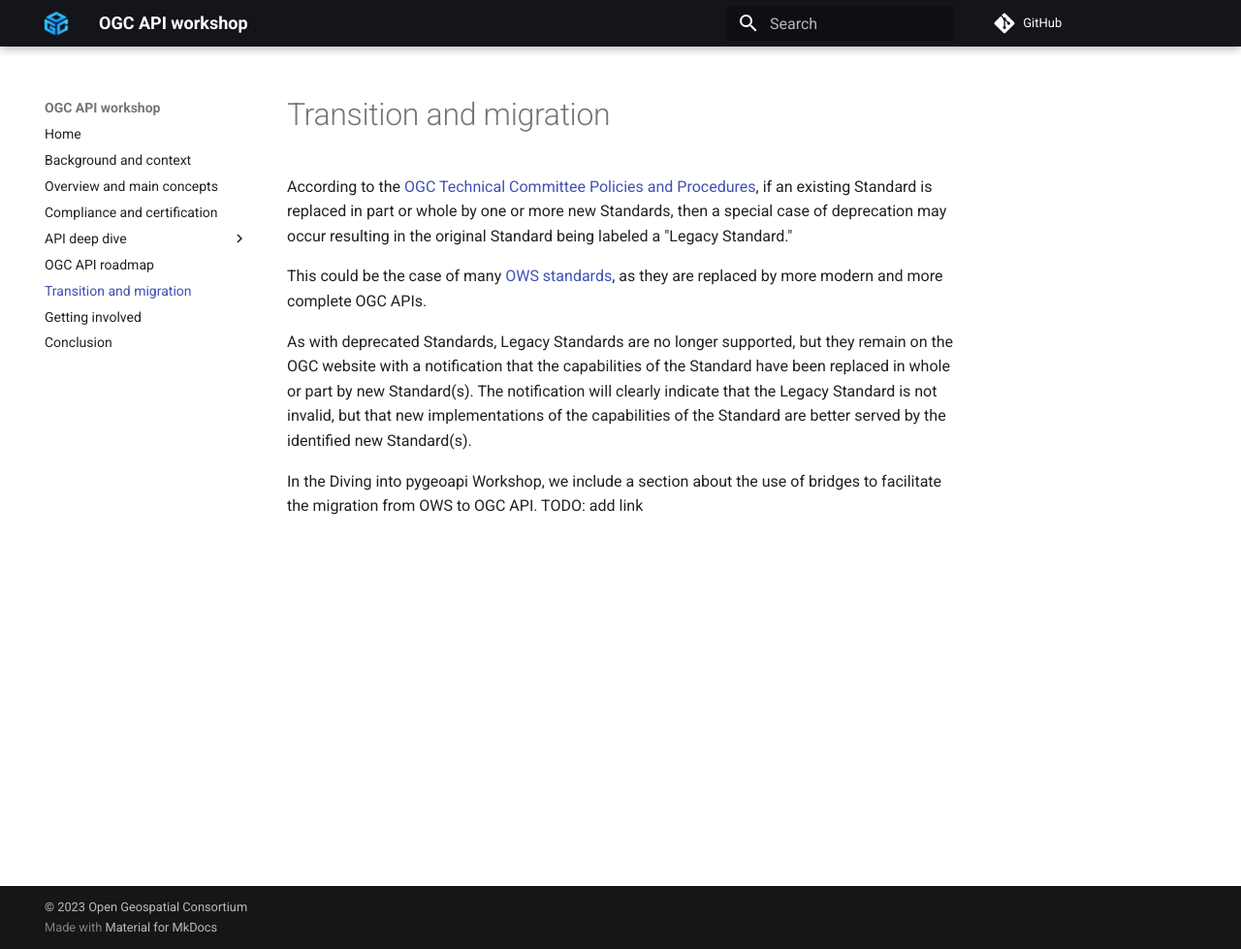
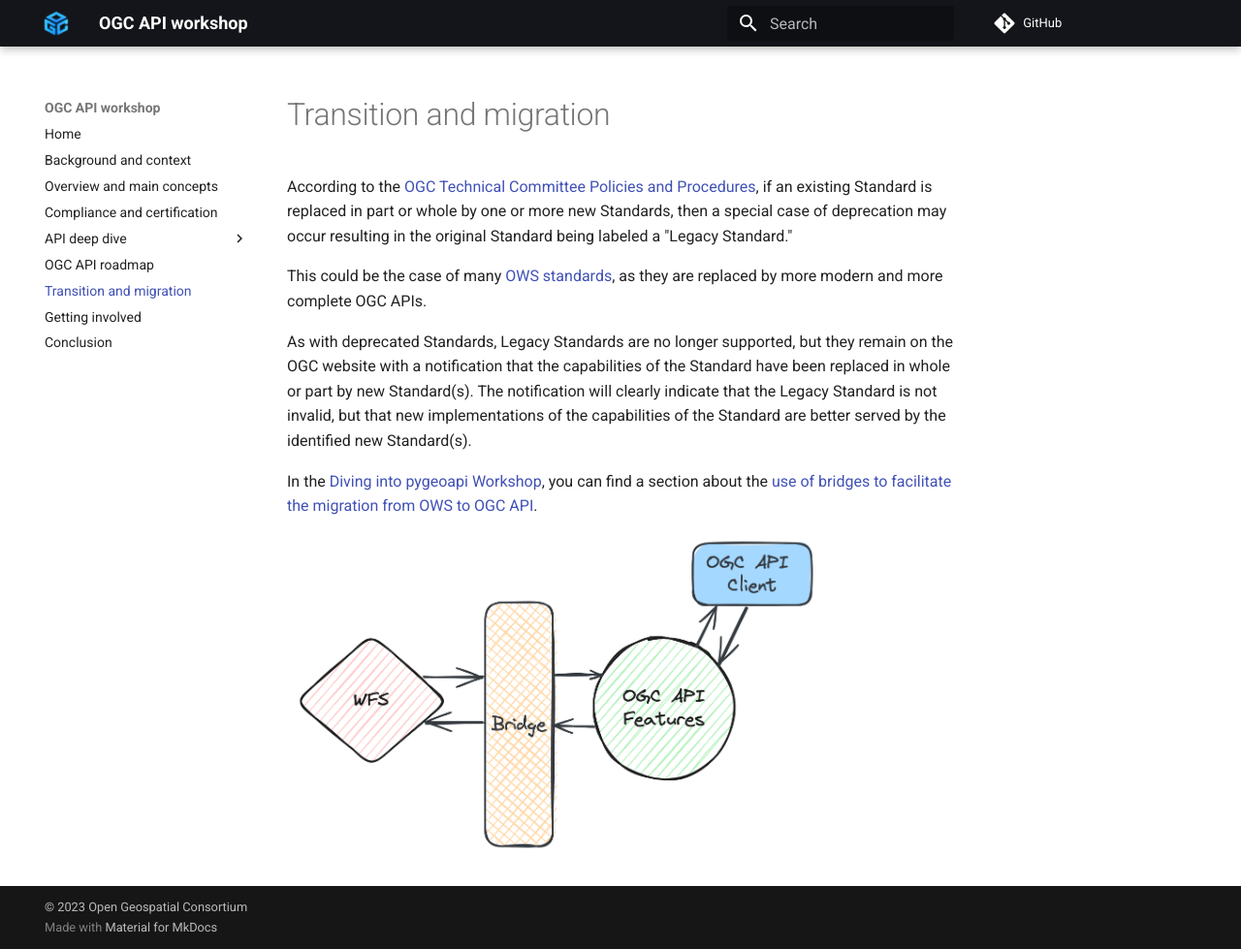
Before and after one commit to opengeospatial/ogcapi-workshop, an MkDocs documentation site: the page built from workshop/content/docs/transition-and-migration.md, in a window 1280 px wide and 979 px high. Shown: the whole window at 97% size. Built offline with MkDocs 1.6.1 and Material for MkDocs 9.7.7, drawn with Linux system fonts in a browser that asks for light colours; comment, search, counter and statistics services are not loaded.

Commit message:
- completed transition section

```diff
--- a/workshop/content/docs/transition-and-migration.md
+++ b/workshop/content/docs/transition-and-migration.md
@@ -10,4 +10,6 @@ This could be the case of many [OWS standards](https://developer.ogc.org/ows.htm
 
 As with deprecated Standards, Legacy Standards are no longer supported, but they remain on the OGC website with a notification that the capabilities of the Standard have been replaced in whole or part by new Standard(s). The notification will clearly indicate that the Legacy Standard is not invalid, but that new implementations of the capabilities of the Standard are better served by the identified new Standard(s).
 
-In the Diving into pygeoapi Workshop, we include a section about the use of bridges to facilitate the migration from OWS to OGC API. TODO: add link
+In the [Diving into pygeoapi Workshop](https://dive.pygeoapi.io), you can find a section about the [use of bridges to facilitate the migration from OWS to OGC API](https://dive.pygeoapi.io/advanced/bridges/).
+
+![image](assets/images/bridges.png){width="80.0%"}
```
Also changed, not shown: workshop/content/docs/getting-involved.md (+1 -1 lines), workshop/content/docs/assets/images/bridges.png (added).
